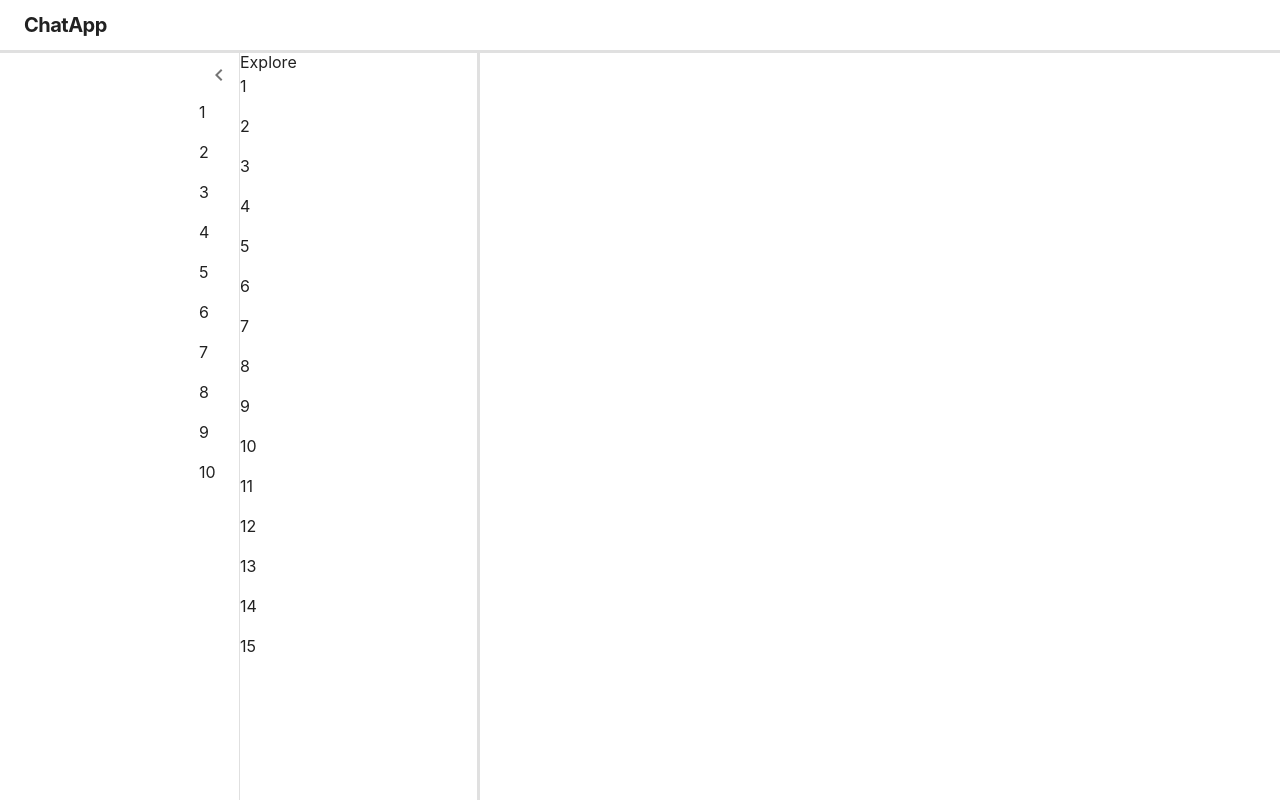
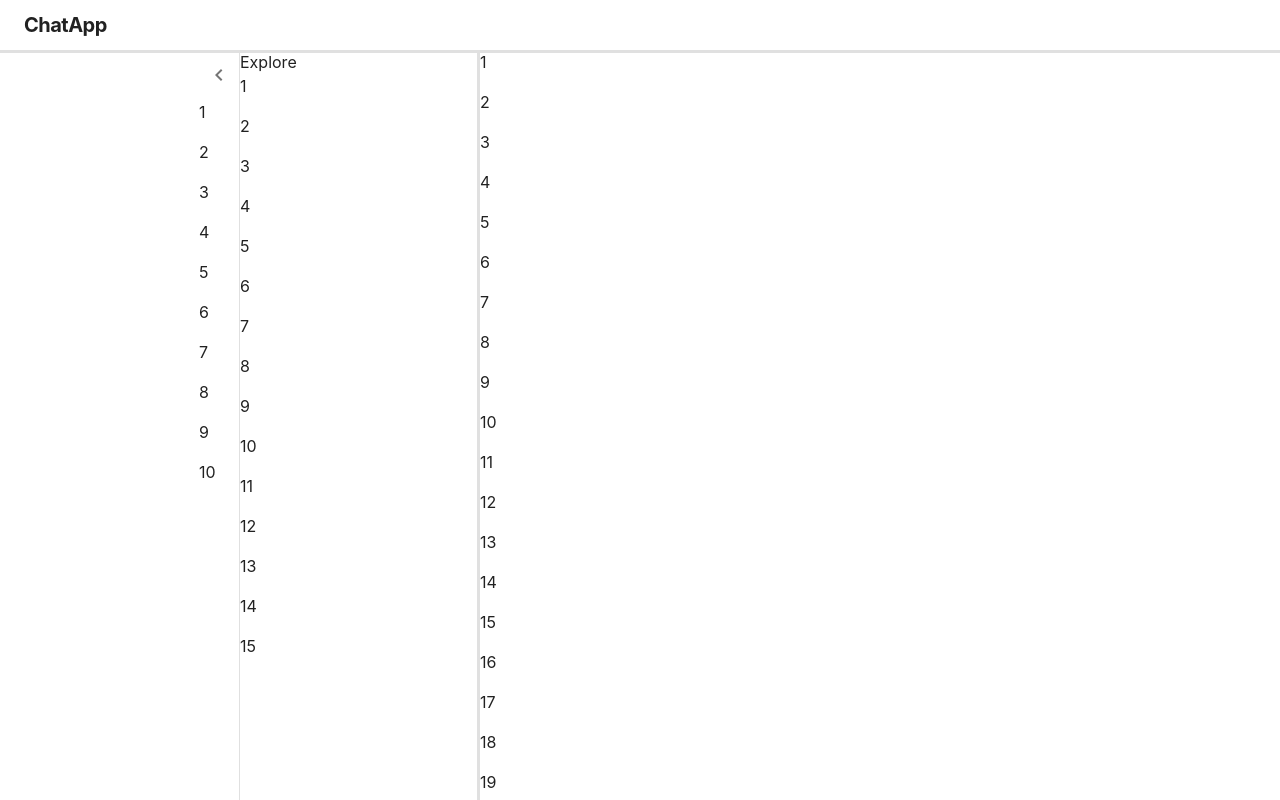
Before and after one commit to skh113/full-stack-chatapp, a React (Vite) app in the folder reactChat/: page / in a window 1280 px wide. Built offline with nearby package versions, Linux system fonts and the light colour scheme; a web font is replaced by a local one.

Commit message:
Added MainContent skeleton

```diff
--- a/reactChat/src/pages/Home.tsx
+++ b/reactChat/src/pages/Home.tsx
@@ -2,12 +2,14 @@ import { Box, CssBaseline, Typography } from "@mui/material";
 import PrimaryAppBar from "./templates/PrimaryAppBar.tsx";
 import PrimaryDraw from "./templates/PrimaryDraw.tsx";
 import SecondaryDraw from "./templates/SecondaryDraw.tsx";
+import MainContent from "./templates/MainContent.tsx";
 
 const Home = () => {
   return (
     <Box sx={{ display: "flex" }}>
       <CssBaseline />
       <PrimaryAppBar />
+
       <PrimaryDraw>
         {[...Array(10)].map((_, i) => (
           <Typography key={i} paragraph>
@@ -22,6 +24,13 @@ const Home = () => {
           </Typography>
         ))}
       </SecondaryDraw>
+      <MainContent>
+        {[...Array(30)].map((_, i) => (
+          <Typography key={i} paragraph>
+            {i + 1}
+          </Typography>
+        ))}
+      </MainContent>
     </Box>
   );
 };
--- /dev/null
+++ b/reactChat/src/pages/templates/MainContent.tsx
@@ -0,0 +1,25 @@
+import { Box } from "@mui/material";
+import { useTheme } from "@mui/material/styles";
+import React from "react";
+
+interface Props {
+  children: React.ReactNode;
+}
+const MainContent = ({ children }: Props) => {
+  const theme = useTheme();
+
+  return (
+    <Box
+      sx={{
+        flexGrow: 1,
+        mt: `${theme.primaryAppBar.height}px`,
+        height: `calc(100vh - ${theme.primaryAppBar.height}px)`,
+        overflow: "hidden",
+      }}
+    >
+      {children}
+    </Box>
+  );
+};
+
+export default MainContent;
--- a/reactChat/src/pages/templates/PrimaryDraw.tsx
+++ b/reactChat/src/pages/templates/PrimaryDraw.tsx
@@ -36,7 +36,7 @@ const PrimaryDraw = ({ children }: Props) => {
       whiteSpace: "nowrap",
       boxSizing: "border-box",
       ...(open && { ...openedMixin(), "& .MuiDrawer-paper": openedMixin() }),
-      ...(!open && { ...openedMixin(), "& .MuiDrawer-paper": closedMixin() }),
+      ...(!open && { ...closedMixin(), "& .MuiDrawer-paper": closedMixin() }),
     };
   });
 
```
